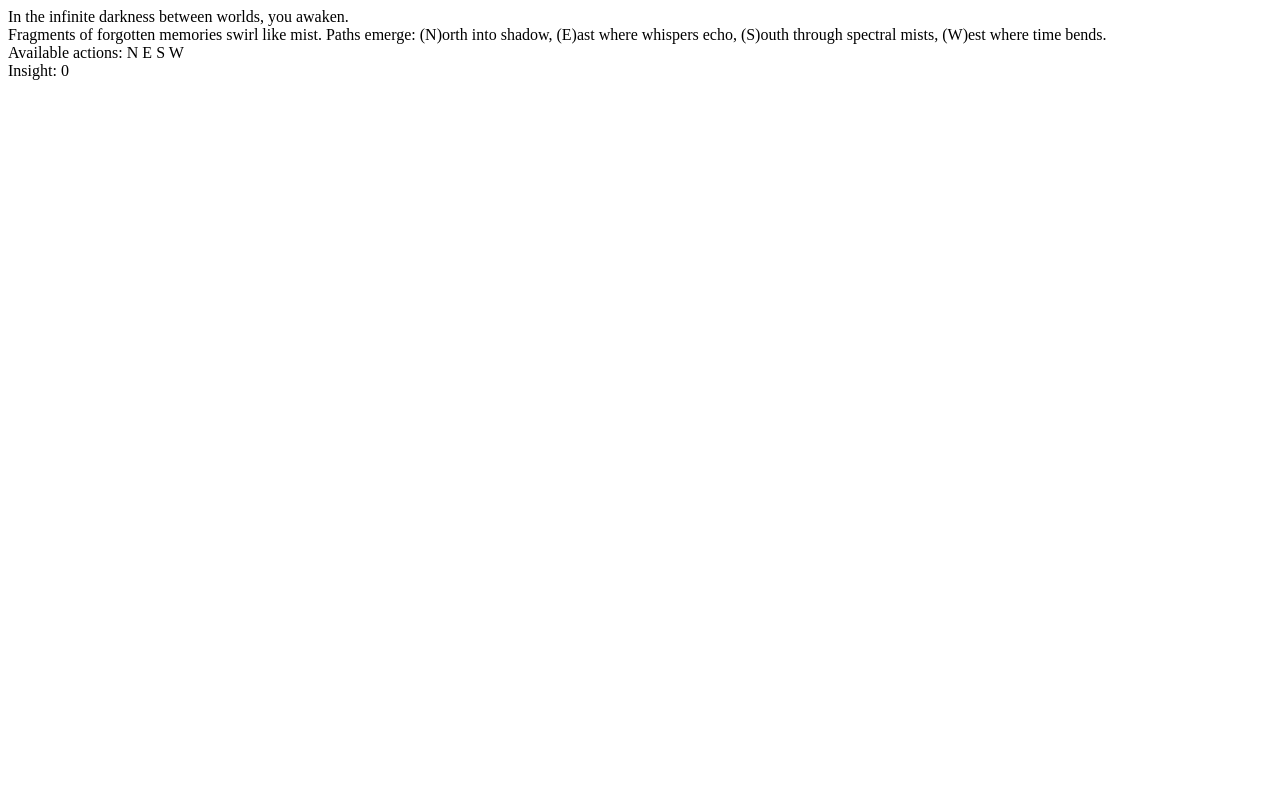
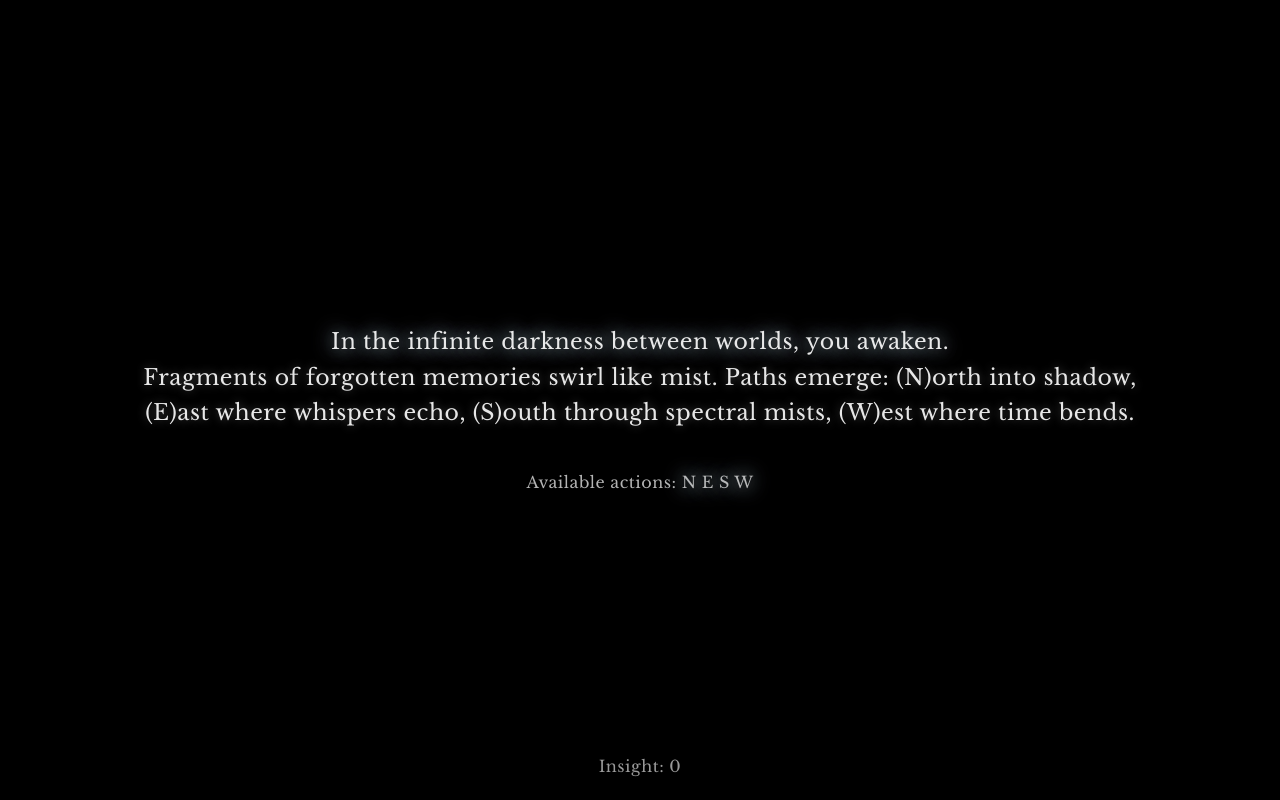
Before and after one commit to bettercallmilan/EOTIR, a plain HTML site: page index.html in a window 1280 px wide. Drawn offline with nearby package versions, Linux system fonts and the light colour scheme.

Commit message:
fixed styles href issue

```diff
--- a/index.html
+++ b/index.html
@@ -11,7 +11,7 @@
     <link rel="shortcut icon" href="favicon/favicon.ico">
     <meta name="msapplication-TileColor" content="#0d1117">
     <meta name="theme-color" content="#0d1117">
-    <style href="styles.css"></style>
+    <link rel="stylesheet" href="styles.css">
 </head>
 <body>
     <div id="game" class="fade-in"></div>
```
